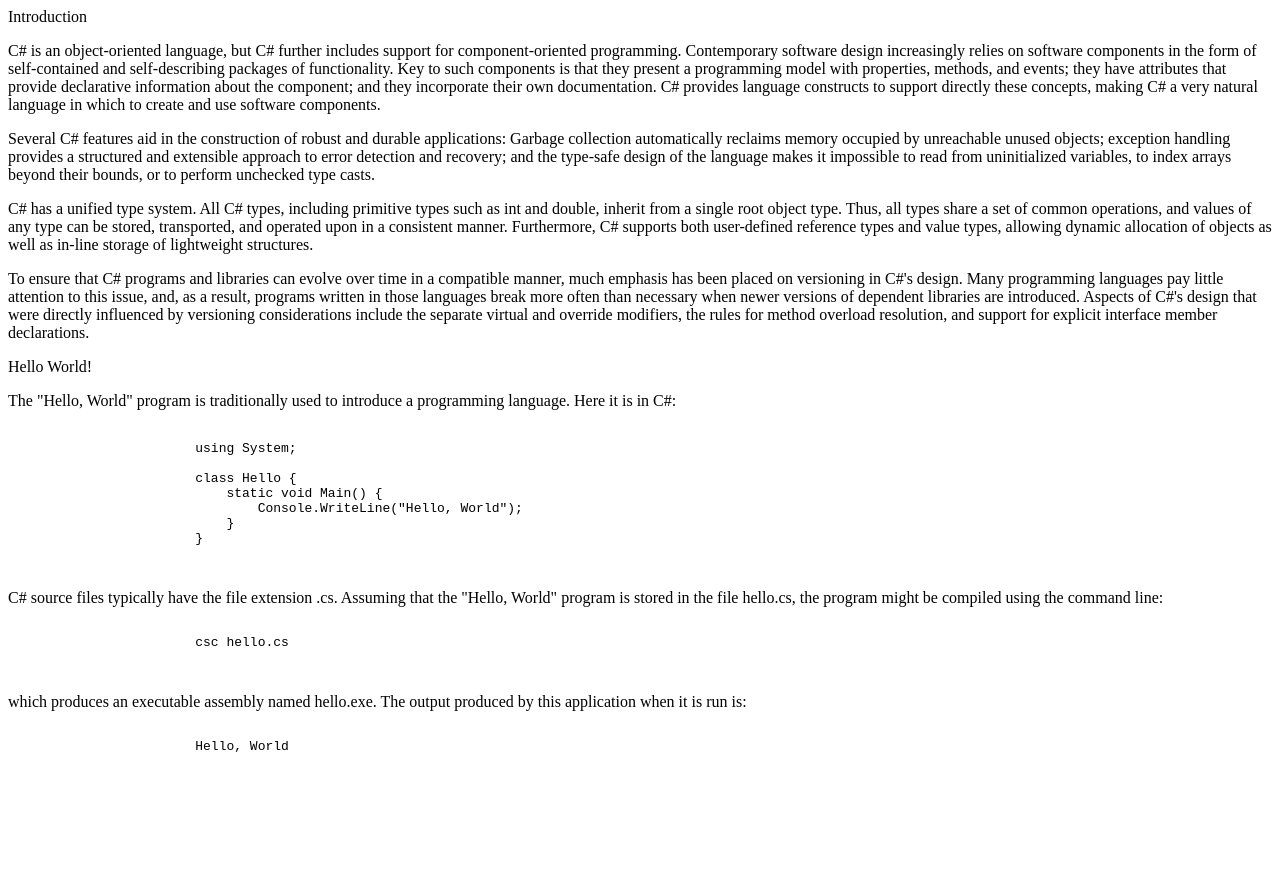
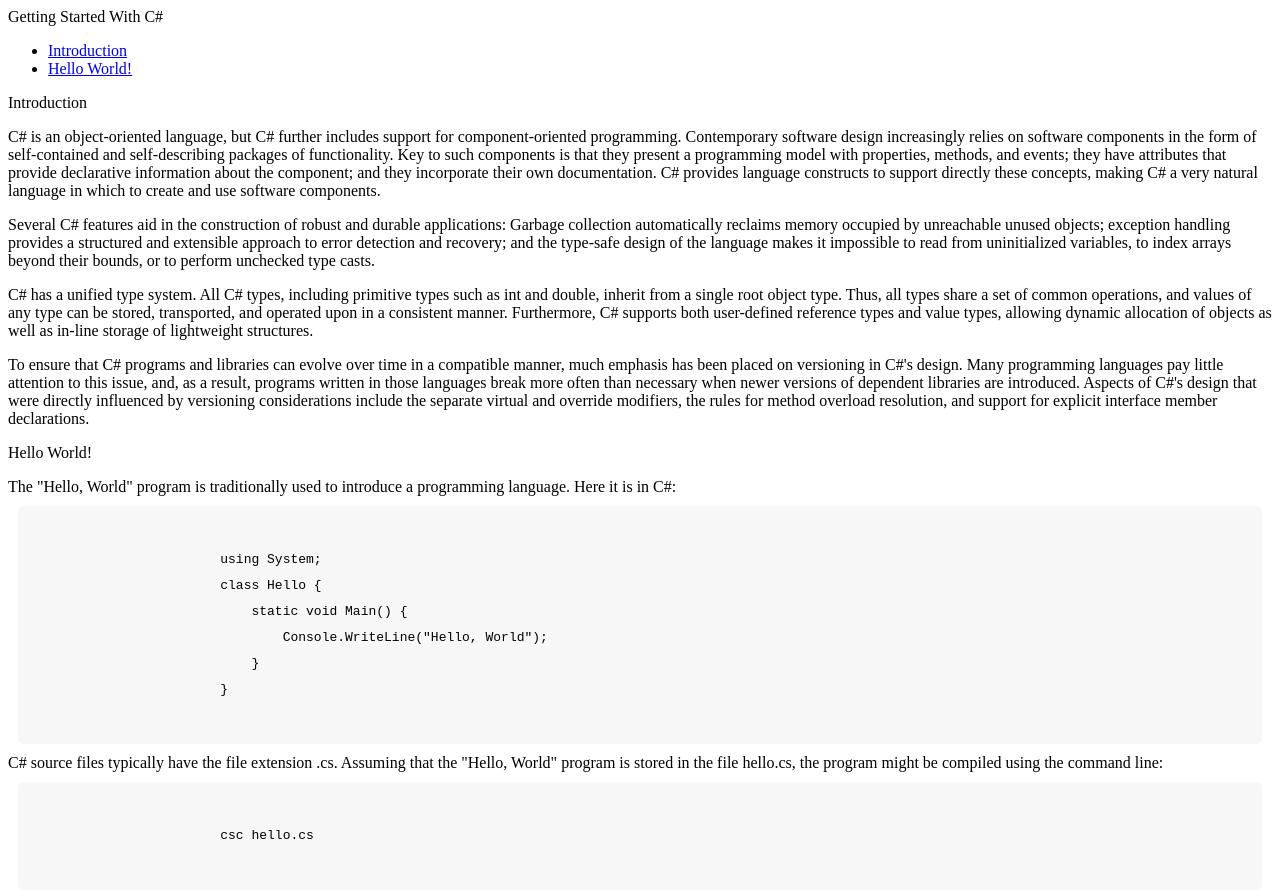
Before and after one commit to aaronlng/technical-documentation-page, a plain HTML site: page index.html in a window 1280 px wide. Shown: the top 893 px of the page. Before the commit the page ends 804 px from the top, so only its background shows below. Drawn offline with Linux system fonts and the light colour scheme.

Commit message:
navbar and styling code blocks

```diff
--- a/assets/css/main.css
+++ b/assets/css/main.css
@@ -3,5 +3,16 @@
 }
 
 code {
+    display: block;
+    text-align: left;
+    white-space: pre;
+    position: relative;
+    word-break: normal;
+    word-wrap: normal;
+    line-height: 2;
+    background-color: #f7f7f7;
+    padding: 15px;
+    margin: 10px;
+    border-radius: 5px;
     font-family: monospace;
 }
--- a/index.html
+++ b/index.html
@@ -10,6 +10,13 @@
 </head>
 
 <body>
+    <nav id="navbar">
+        <header>Getting Started With C#</header>
+        <ul>
+            <li><a href="#introduction">Introduction</a></li>
+            <li><a href="#hello_world">Hello World!</a></li>
+        </ul>
+    </nav>
     <main id="main-doc">
         <section class="main-section">
             <header id="introduction">Introduction</header>
@@ -49,31 +56,24 @@
             <header id="hello_world">Hello World!</header>
             <p>
                 The "Hello, World" program is traditionally used to introduce a programming language. Here it is in C#:
-                <pre>
                     <code>
                         using System;
-
                         class Hello {
                             static void Main() {
                                 Console.WriteLine("Hello, World");
                             }
                         }
                     </code>
-                </pre>
                 C# source files typically have the file extension .cs. Assuming that the "Hello, World" program is
                 stored in the file hello.cs, the program might be compiled using the command line:
-                <pre>
                     <code>
                         csc hello.cs
                     </code>
-                </pre>
                 which produces an executable assembly named hello.exe. The output produced by this application when it
                 is run is:
-                <pre>
                     <code>
                         Hello, World
                     </code>
-                </pre>
             </p>
         </section>
         <section class="main-section">
```
